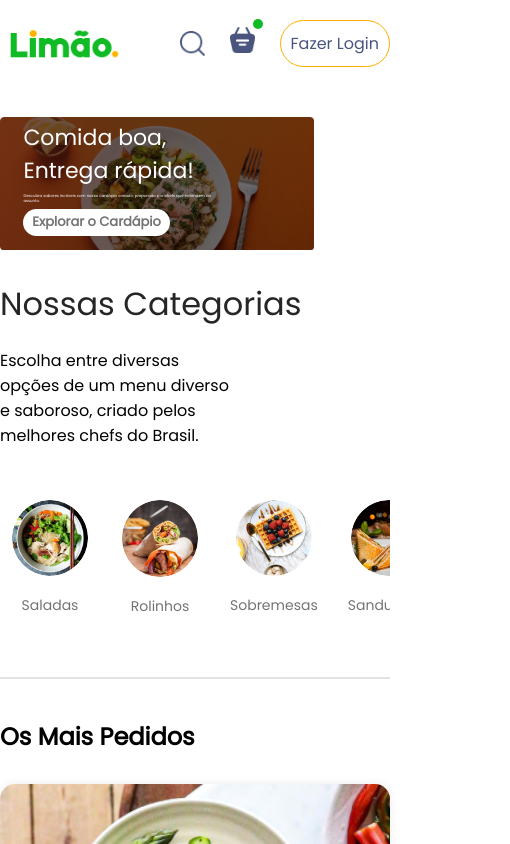
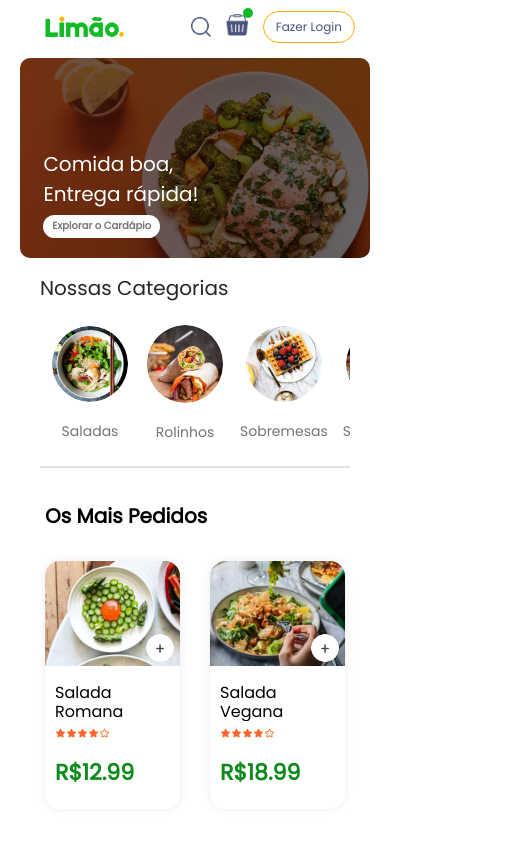
Before and after one commit to lukegoes/limao_delivery, a React (Vite) app: page / in a window 390 px wide. Shown: the top 844 px of the page, 510 px wide, since content can reach past the window. Built offline with nearby package versions, Linux system fonts and the light colour scheme.

Commit message:
fix: ajustes de responsividade

```diff
--- a/src/components/ExploreMenu/ExploreMenu.css
+++ b/src/components/ExploreMenu/ExploreMenu.css
@@ -2,6 +2,7 @@
 display: flex;
 flex-direction: column;
 gap: 20px;
+padding: 0 50px;
 }
 
 .explore-menu h1{
@@ -56,3 +57,29 @@ columns: #808080;
 .explore-menu-list-item .active{
     box-shadow: 0 0 0 4px #ff6347;
 }
+
+@media (max-width: 480px) {
+
+    .explore-menu{
+        gap: 5px;
+        padding: 5px 20px 0px;
+        }
+
+    .explore-menu h1{
+        font-size: 20px;
+    }
+
+    .explore-menu-text{
+        display: none;
+        }
+
+    .explore-menu hr{
+        margin: 3px 0;
+        height: 2px;
+    }
+
+    .explore-menu-list{
+        gap: 15px;
+        margin: 5px 0;
+    }
+}
--- a/src/components/FoodDisplay/FoodDisplay.css
+++ b/src/components/FoodDisplay/FoodDisplay.css
@@ -1,5 +1,6 @@
 .food-display{
     margin-top: 30px;
+    padding: 0 50px;
 }
 
 .food-display h2{
@@ -14,3 +15,19 @@
     margin-top: 30px;
     row-gap: 50px;
 }
+
+@media (max-width: 480px) {
+
+    .food-display h2{
+        font-size: 20px;
+    }
+
+    .food-display{
+        margin-top: 30px;
+        padding: 0 25px;
+    }
+
+   .food-display-list{
+    grid-template-columns: repeat(auto-fill, minmax(120px, 1fr));
+   }
+}
--- a/src/components/FoodItem/FoodItem.css
+++ b/src/components/FoodItem/FoodItem.css
@@ -27,7 +27,7 @@
     font-size: 20px;
     font-weight: 500;
     line-height: 1.2;
-    height: 2.4em; /* 1.2 (line-height) * 2 linhas */
+    height: 2.4em;
     display: -webkit-box;
     -webkit-line-clamp: 2;
     line-clamp: 2;
@@ -85,3 +85,36 @@
     width: 20px;
     cursor: pointer;
 }
+
+@media (max-width: 480px) {
+    .food-item-desc{
+        display: none;
+    }
+
+    .food-item-name-rating p{
+        font-size: 16px;
+        line-height: 1.2;
+    }
+
+    .food-item-name-rating{
+        display: table-row;
+        margin-bottom: 5px;
+    }
+
+    .food-item-name-rating img{
+        width: 55px;
+    }
+
+    .food-item-info{
+        padding: 10px;
+    }
+
+    .food-item-img-container .add{
+        width: 30px;
+        position: absolute;
+        bottom: 10px;
+        right: 5px;
+        cursor: pointer;
+        border-radius: 50%;
+    }
+}
--- a/src/components/Footer/Footer.css
+++ b/src/components/Footer/Footer.css
@@ -60,3 +60,39 @@
 .footer-copyright{
     font-size: 12px;
 }
+
+@media (max-width: 480px) {
+    .footer-content{
+        grid-template-columns: 1fr;
+        display: flex;
+        flex-direction: column;
+        align-items: center;
+    }
+
+    .footer{
+        padding: 20px 5vw;
+        padding-top: 40px;
+        margin-top: 80px;
+    }
+
+    .footer-content-centro{
+        display: none;
+    }
+
+    .footer-content-direita{
+        display: none;
+    }
+
+    .footer-content-esquerda p{
+        font-size: 14px;
+    }
+
+    .footer-content-esquerda{
+        gap: 10px;
+    }
+
+    .footer-content-esquerda .footer-logo{
+        width: 180px;
+        margin-right: 0px;
+    }
+}
--- a/src/components/Header/Header.css
+++ b/src/components/Header/Header.css
@@ -1,8 +1,9 @@
 .header{
-    height: 34vw;
+    height: 400px;
+    width: 1200px;
     margin: 30px auto;
     background: url('/header_img.png') no-repeat;
-    background-size: contain;
+    background-size: cover;
     position: relative;
 }
 
@@ -45,3 +46,25 @@
     background-color: #11BB25;
     color: white;
 }
+
+@media (max-width: 480px){
+    .header{
+        height: 200px;
+        width: 350px;
+        margin: 10px auto;
+        border-radius: 10px;
+    }
+
+
+    .header-contents p{
+        display: none;
+    }
+
+    .header-contents h2{
+        font-size: 20px;
+    }
+
+    .header-contents button{
+        font-size: 10px;
+    }
+}
--- a/src/components/Navbar/Navbar.css
+++ b/src/components/Navbar/Navbar.css
@@ -1,35 +1,49 @@
 .navbar{
-    padding: 20px 0;
+    padding: 10px 0;
     display: flex;
-    justify-content: space-between;
+    justify-content:space-evenly;
     align-items: center;
 }
 
 .navbar .logo{
-    width: 150px;
+    width: 100px;
 }
 
 .navbar-menu{
     display: flex;
+    align-items: center;
+    justify-content: center;
     list-style: none;
-    gap: 20px;
+    gap: 40px;
     color: #49557e;
-    font-size: 18px;
+    font-size: 15px;
     cursor: pointer;
 }
 
 .navbar-direita{
     display: flex;
     align-items: center;
+    justify-content: center;
     gap: 40px;
+}
+
+.navbar-direita img{
+    width: 27px;
+    cursor: pointer;
+}
+
+.navbar-search-icon img{
+    padding-top: 4px;
+    width: 32px;
+    cursor: pointer;
 }
 
 .navbar button{
     background: transparent;
-    font-size: 16px;
+    font-size: 15px;
     color: #49557e;
     border: 1px solid #ffad00;
-    padding: 10px 30px;
+    padding: 5px 25px;
     border-radius: 50px;
     cursor: pointer;
     transition: 0.3s;
@@ -54,33 +68,41 @@
     min-height: 10px;
     background-color: #11BB25;
     border-radius: 5px;
-    top: -8px;
-    right: -8px;
+    top: -2px;
+    right: -4px;
 }
 
 @media (max-width: 480px) {
+
+    .navbar {
+        justify-content: space-between; /* afasta mais os elementos */
+        padding: 10px 15px 5px;
+    }
+
     .navbar-menu{
         display: none;
     }
 
     .navbar .logo{
-        width: 120px;
+        width: 90px;
         padding-left: 10px;
     }
 
     .navbar-direita{
-        gap: 25px;
+        gap: 14px;
     }
 
     .navbar-direita img{
-        width: 25px;
+        width: 20px;
+    }
+
+    .navbar-search-icon img {
+        width: 24px;
     }
 
     .navbar button{
-        font-size: 16px;
-        border: 1px solid #ffad00;
-        padding: 10px 10px;
-        border-radius: 50px;
+        font-size: 12px;
+        padding: 6px 12px;
     }
 
 
--- a/src/index.css
+++ b/src/index.css
@@ -5,6 +5,9 @@
   font-family: 'Poppins', sans-serif;
 }
 
+.app{
+  padding: 0px 40px 0px 40px;
+}
 
 body{
   min-height: 100vh;
@@ -24,3 +27,9 @@ a{
     opacity: 1;
   }
 }
+
+@media (max-width: 480px) {
+  .app{
+    padding: 0px 20px 0px 20px;
+  }
+}
```
Also changed, not shown: src/assets/frontend_assets/basket_icon.png.
